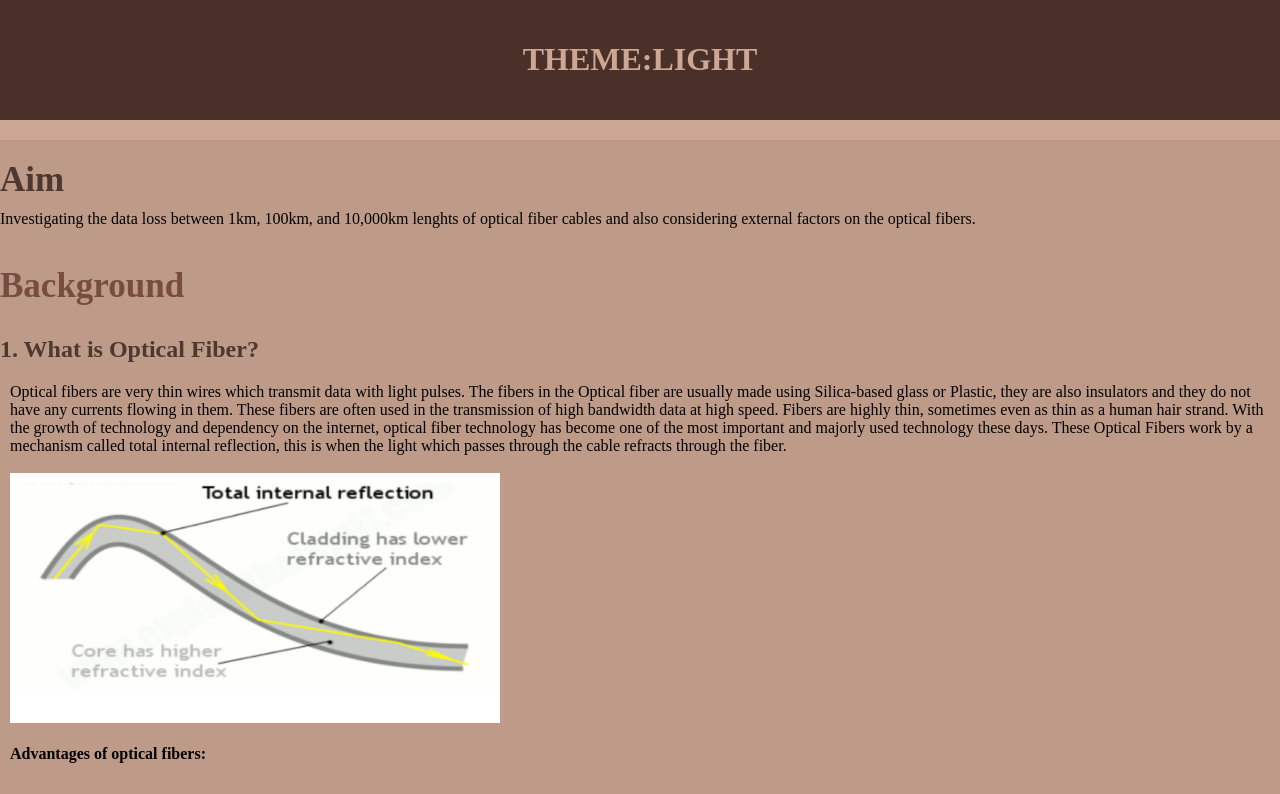
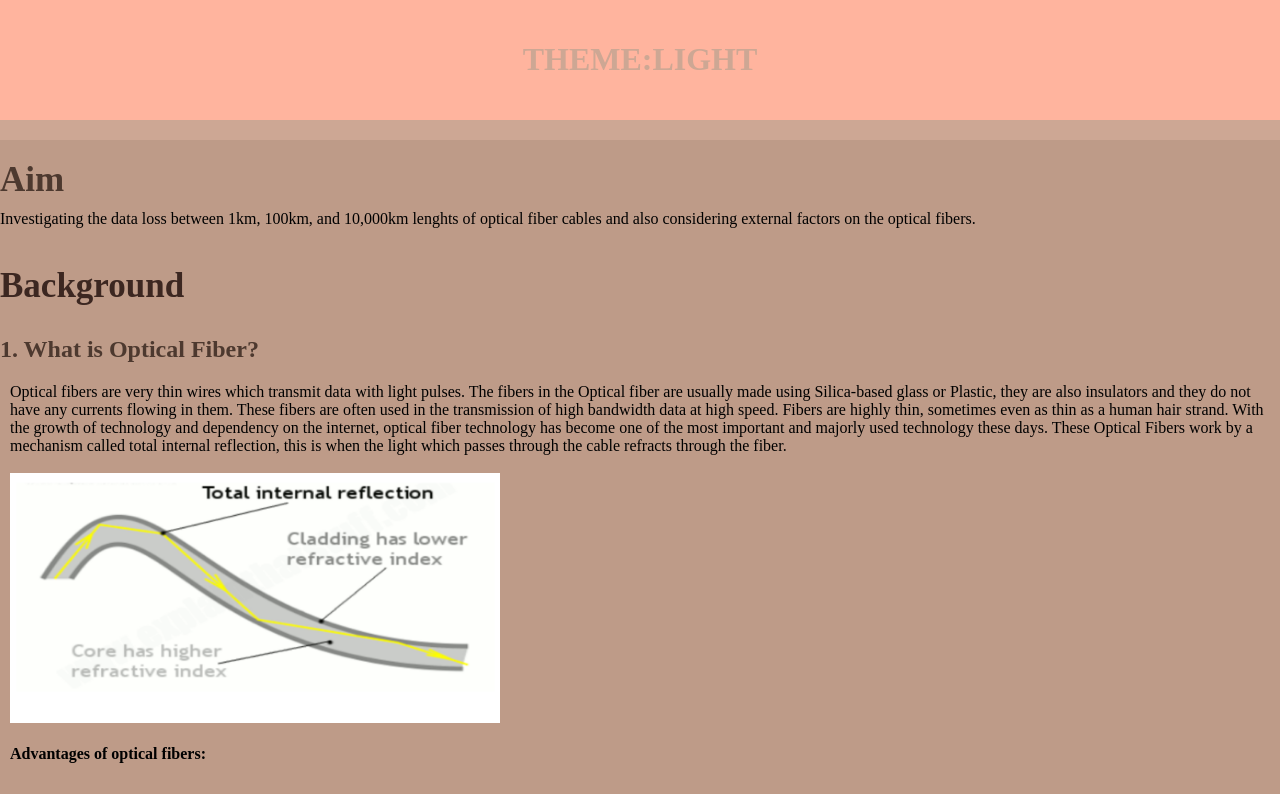
Before and after one commit to eccentricnethra/GROUP4-CS, a plain HTML site: page GROUP4-Computer-Science-website-main/GROUP4 CS/index.html in a window 1280 px wide. Shown: the top 794 px of the page. Drawn offline with Linux system fonts and the light colour scheme.

Commit message:
More changes

```diff
--- a/GROUP4-Computer-Science-website-main/GROUP4 CS/style.css
+++ b/GROUP4-Computer-Science-website-main/GROUP4 CS/style.css
@@ -7,7 +7,7 @@ body {
 }
 
 header {
-  background-color: #49312a;
+  background-color: #ffb49e;
   color: #cda794;
   text-align: center;
   padding: 20px;
@@ -46,7 +46,7 @@ h2 {
 }
 
 h3 {
-  color: #774d41;
+  color: #3c2721;
   font-size: 35px;
   font-weight: bold;
   margin: 20px 0 10px;
```
